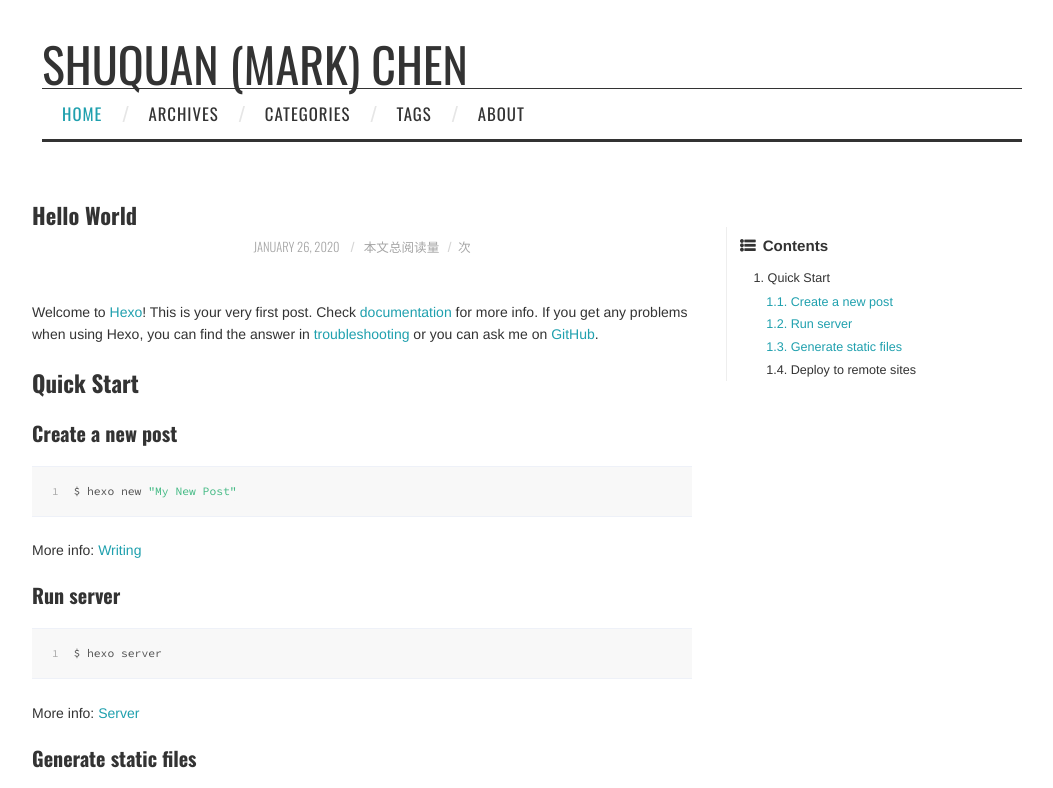
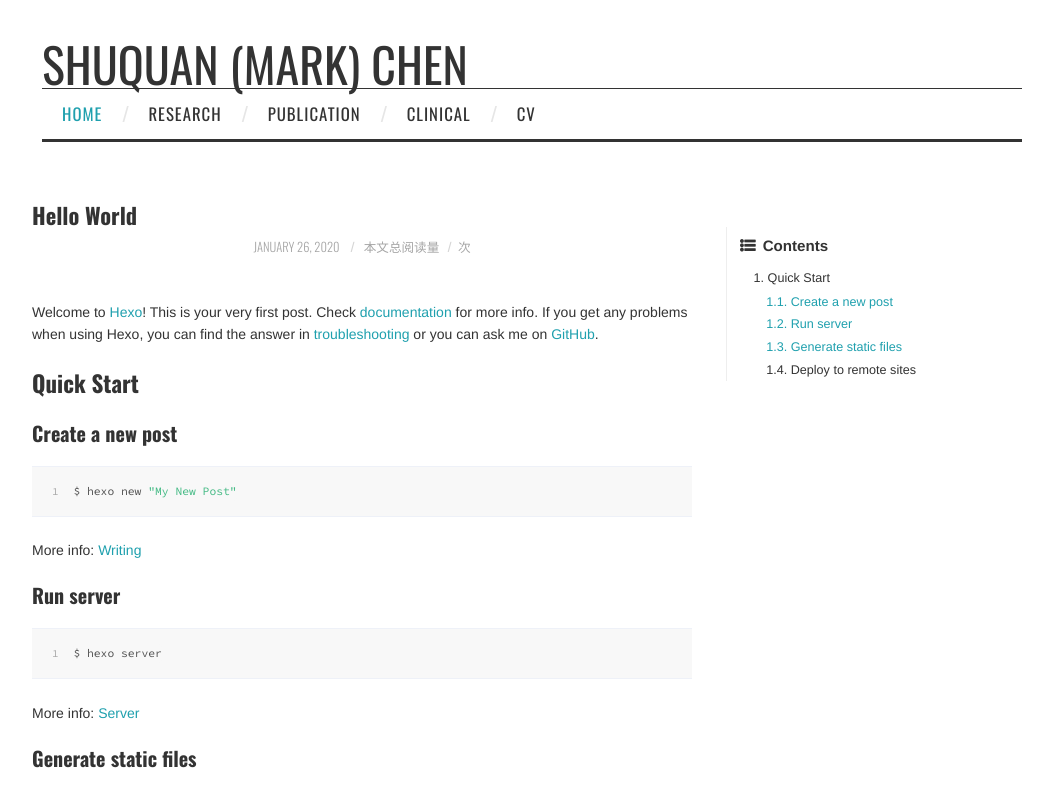
Before and after one commit to shuquanchen/shuquanchen.github.io, a plain HTML site: page 2020/01/26/hello-world/index.html in a window 1280 px wide. Shown: the top 788 px of the page, without its empty margins (108-1161 px from the left). Drawn offline with nearby package versions, Linux system fonts and the light colour scheme; some packages are replaced by stand-ins of ours; a script that the page names is missing.

Commit message:
Site updated: 2021-05-25 16:16:22

```diff
--- a/2020/01/26/hello-world/index.html
+++ b/2020/01/26/hello-world/index.html
@@ -84,13 +84,13 @@
 
                       <li class="menu-item menu-item-type-custom menu-item-object-custom menu-item-home menu-item-1663" linktext="/"> <a class="" href="/">Home</a> </li>
 
-                      <li class="menu-item menu-item-type-custom menu-item-object-custom menu-item-home menu-item-1663" linktext="archives"> <a class="" href="/archives">Archives</a> </li>
+                      <li class="menu-item menu-item-type-custom menu-item-object-custom menu-item-home menu-item-1663" linktext="archives"> <a class="" href="/archives">research</a> </li>
 
-                      <li class="menu-item menu-item-type-custom menu-item-object-custom menu-item-home menu-item-1663" linktext="categories"> <a class="" href="/categories">Categories</a> </li>
+                      <li class="menu-item menu-item-type-custom menu-item-object-custom menu-item-home menu-item-1663" linktext="categories"> <a class="" href="/categories">publication</a> </li>
 
-                      <li class="menu-item menu-item-type-custom menu-item-object-custom menu-item-home menu-item-1663" linktext="tags"> <a class="" href="/tags">Tags</a> </li>
+                      <li class="menu-item menu-item-type-custom menu-item-object-custom menu-item-home menu-item-1663" linktext="tags"> <a class="" href="/tags">clinical</a> </li>
 
-                      <li class="menu-item menu-item-type-custom menu-item-object-custom menu-item-home menu-item-1663" linktext="about"> <a class="" href="/about">About</a> </li>
+                      <li class="menu-item menu-item-type-custom menu-item-object-custom menu-item-home menu-item-1663" linktext="about"> <a class="" href="/about">cv</a> </li>
 
               </ul>
             </div>
@@ -221,13 +221,13 @@
 
     <a href="/" class="mobile-nav-link">Home</a>
 
-    <a href="/archives" class="mobile-nav-link">Archives</a>
+    <a href="/archives" class="mobile-nav-link">Research</a>
 
-    <a href="/categories" class="mobile-nav-link">Categories</a>
+    <a href="/categories" class="mobile-nav-link">Publication</a>
 
-    <a href="/tags" class="mobile-nav-link">Tags</a>
+    <a href="/tags" class="mobile-nav-link">Clinical</a>
 
-    <a href="/about" class="mobile-nav-link">About</a>
+    <a href="/about" class="mobile-nav-link">CV</a>
 
 </nav> -->
     <footer id="footer" class="site-footer">
```
Also changed, not shown: 2020/01/26/test-my-site/index.html (+8 -8 lines), archives/2020/01/index.html (+8 -8 lines), archives/2020/index.html (+8 -8 lines), archives/index.html (+8 -8 lines), index.html (+8 -8 lines), favicon.ico (added), pose01.jpg (added).
